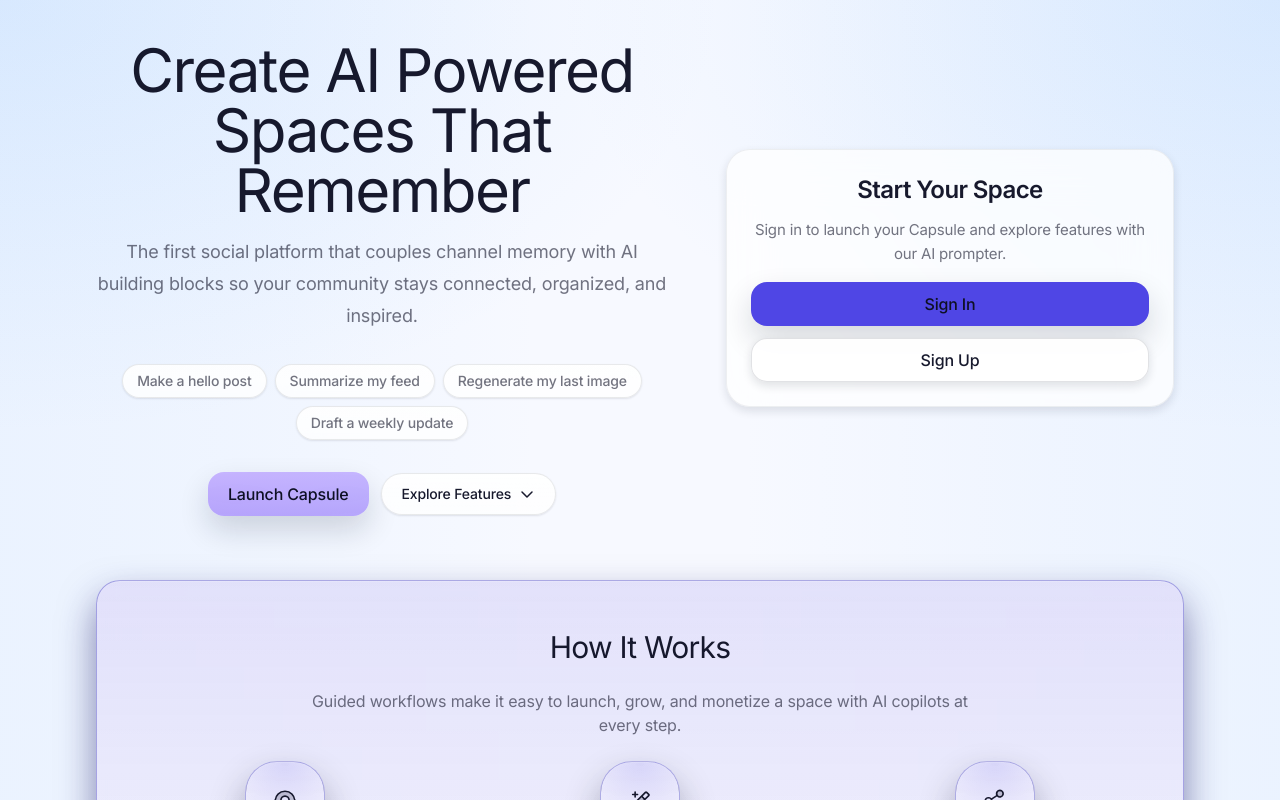
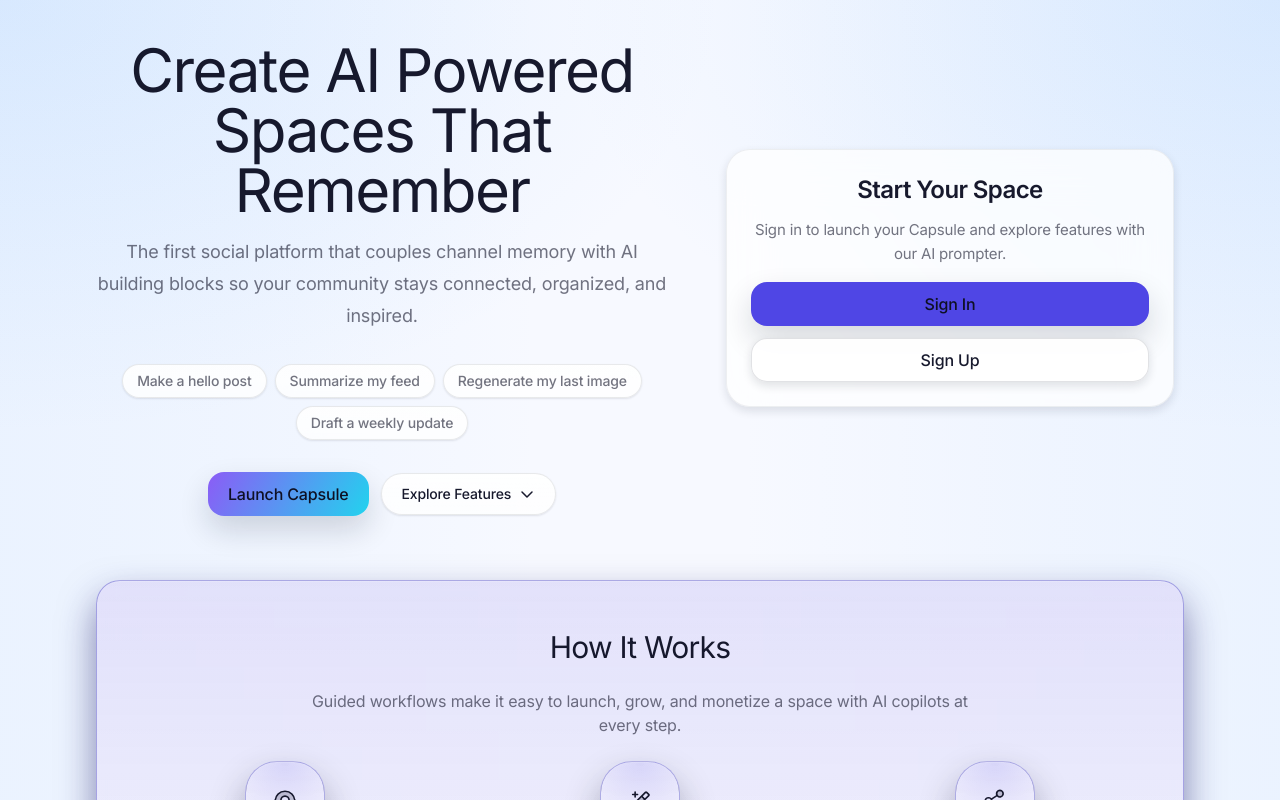
Before and after one commit to JohnGrosso13/capsules-next, a Next.js app: page / in a window 1280 px wide. Shown: the top 800 px of the page. Built offline with nearby package versions, Linux system fonts and the light colour scheme; no server answers.

Commit message:
Light (only): set exact purple→cyan CTA gradient for Launch Capsule and Prompter Generate via --cta-gradient-launch-light

```diff
--- a/src/app/light-theme.css
+++ b/src/app/light-theme.css
@@ -375,11 +375,8 @@
       radial-gradient(50% 45% at 70% 60%, rgba(210, 224, 255, 0.18), transparent 70%),
       radial-gradient(45% 55% at 50% 80%, rgba(210, 224, 255, 0.12), transparent 70%);
 
-    /* CTA override tokens */
-    --cta-gradient-launch-light:
-      linear-gradient(180deg, rgba(198, 180, 255, 0.98), rgba(182, 164, 252, 0.98)),
-      radial-gradient(130% 180% at 12% 50%, rgba(79, 70, 229, 0.85), rgba(79, 70, 229, 0) 62%),
-      radial-gradient(130% 180% at 88% 50%, rgba(34, 211, 238, 0.82), rgba(34, 211, 238, 0) 62%);
+    /* CTA override tokens: exact purple→cyan gradient for light mode */
+    --cta-gradient-launch-light: linear-gradient(120deg, #8b5cf6 0%, #22d3ee 100%);
     --cta-button-shadow: 0 16px 32px rgba(37, 99, 235, 0.24);
 
     /* Create page tokens */
```
